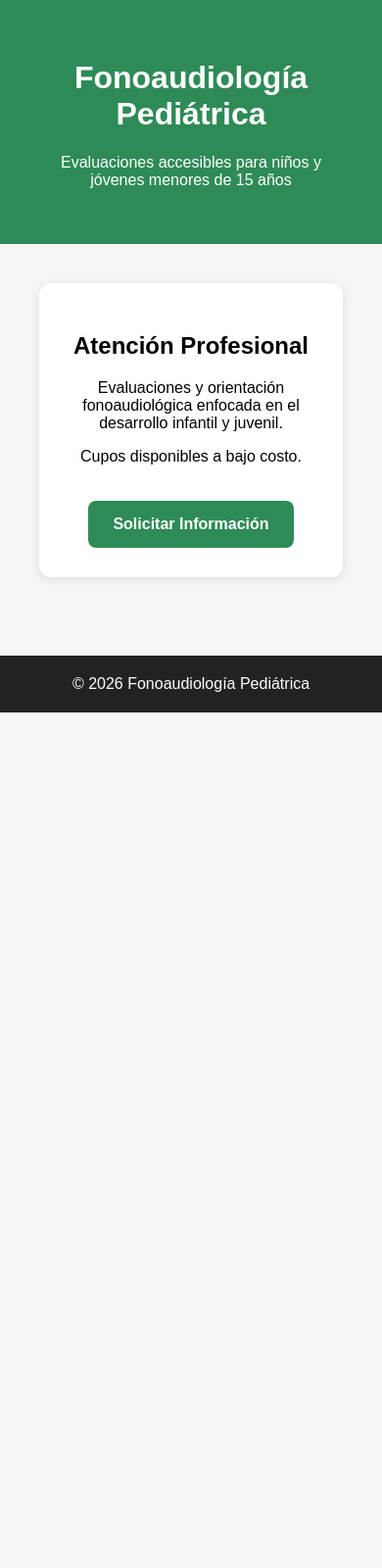
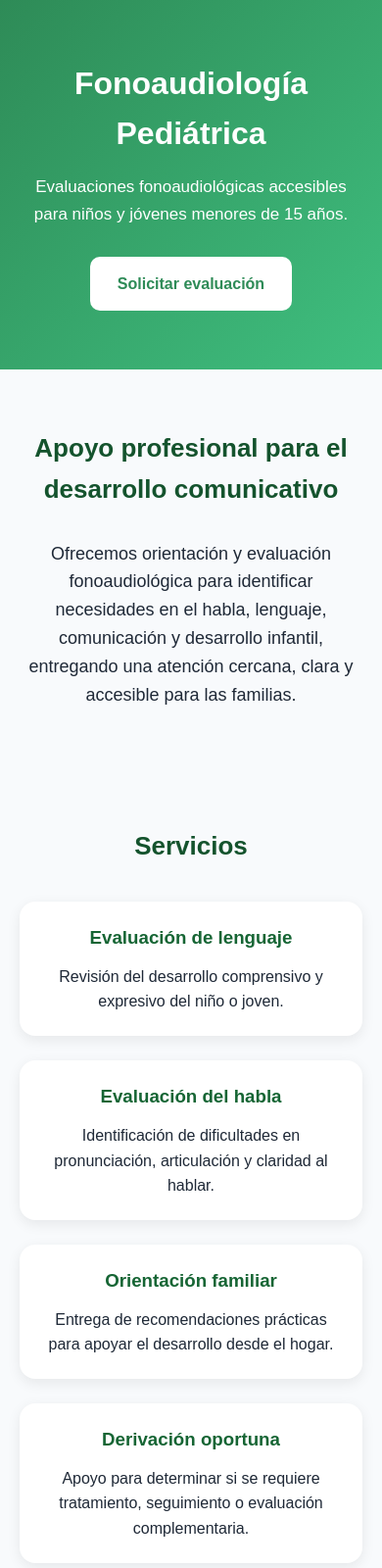
Before and after one commit to davidsilvar-sudo/mi-pagina-web, a plain HTML site: page index.html in a window 390 px wide. Shown: the top 1600 px of the page at 98% size. Before the commit the page ends 844 px from the top, so only its background shows below. Drawn offline with Linux system fonts and the light colour scheme.

Commit message:
Update index.html

```diff
--- a/index.html
+++ b/index.html
@@ -1,87 +1,324 @@
 <!DOCTYPE html>
 <html lang="es">
 <head>
-  <meta charset="UTF-8">
-  <meta name="viewport" content="width=device-width, initial-scale=1.0">
+  <meta charset="UTF-8" />
+  <meta name="viewport" content="width=device-width, initial-scale=1.0" />
   <title>Fonoaudiología Pediátrica</title>
 
   <style>
-    body{
-      font-family: Arial, sans-serif;
-      margin:0;
-      padding:0;
-      background:#f5f5f5;
-      text-align:center;
+    * {
+      box-sizing: border-box;
+      margin: 0;
+      padding: 0;
     }
 
-    header{
-      background:#2e8b57;
-      color:white;
-      padding:40px;
+    body {
+      font-family: Arial, sans-serif;
+      color: #1f2937;
+      background: #f8fafc;
+      line-height: 1.6;
     }
 
-    section{
-      padding:40px;
+    header {
+      background: linear-gradient(135deg, #2e8b57, #3fbf7f);
+      color: white;
+      padding: 70px 20px;
+      text-align: center;
     }
 
-    .card{
-      background:white;
-      max-width:700px;
-      margin:auto;
-      padding:30px;
-      border-radius:12px;
-      box-shadow:0 2px 10px rgba(0,0,0,0.1);
+    header h1 {
+      font-size: 42px;
+      margin-bottom: 15px;
     }
 
-    .btn{
-      display:inline-block;
-      margin-top:20px;
-      background:#2e8b57;
-      color:white;
-      padding:15px 25px;
-      border-radius:8px;
-      text-decoration:none;
-      font-weight:bold;
+    header p {
+      font-size: 20px;
+      max-width: 700px;
+      margin: auto;
     }
 
-    footer{
-      margin-top:40px;
-      padding:20px;
-      background:#222;
-      color:white;
+    .btn {
+      display: inline-block;
+      margin-top: 30px;
+      background: white;
+      color: #2e8b57;
+      padding: 15px 28px;
+      border-radius: 10px;
+      text-decoration: none;
+      font-weight: bold;
+      transition: 0.3s;
+    }
+
+    .btn:hover {
+      transform: scale(1.05);
+    }
+
+    section {
+      padding: 60px 20px;
+      max-width: 1100px;
+      margin: auto;
+    }
+
+    h2 {
+      text-align: center;
+      font-size: 32px;
+      margin-bottom: 30px;
+      color: #14532d;
+    }
+
+    .intro {
+      text-align: center;
+      max-width: 800px;
+      margin: auto;
+      font-size: 18px;
+    }
+
+    .cards {
+      display: grid;
+      grid-template-columns: repeat(auto-fit, minmax(240px, 1fr));
+      gap: 25px;
+      margin-top: 35px;
+    }
+
+    .card {
+      background: white;
+      padding: 28px;
+      border-radius: 16px;
+      box-shadow: 0 4px 14px rgba(0,0,0,0.08);
+      text-align: center;
+      transition: 0.3s;
+    }
+
+    .card:hover {
+      transform: translateY(-5px);
+    }
+
+    .card h3 {
+      margin-bottom: 12px;
+      color: #166534;
+    }
+
+    .highlight {
+      background: #dcfce7;
+      border-radius: 18px;
+      padding: 40px;
+      text-align: center;
+    }
+
+    .steps {
+      max-width: 800px;
+      margin: auto;
+    }
+
+    .step {
+      background: white;
+      padding: 22px;
+      border-left: 6px solid #2e8b57;
+      margin-bottom: 18px;
+      border-radius: 10px;
+      box-shadow: 0 3px 10px rgba(0,0,0,0.05);
+    }
+
+    .contact {
+      background: #14532d;
+      color: white;
+      text-align: center;
+      border-radius: 20px;
+      padding: 50px 20px;
+    }
+
+    .contact h2 {
+      color: white;
+    }
+
+    .whatsapp {
+      background: #25D366;
+      color: white;
+      padding: 16px 30px;
+      border-radius: 10px;
+      display: inline-block;
+      text-decoration: none;
+      font-weight: bold;
+      margin-top: 25px;
+      transition: 0.3s;
+    }
+
+    .whatsapp:hover {
+      transform: scale(1.05);
+      background: #1ebe5d;
+    }
+
+    footer {
+      text-align: center;
+      padding: 25px;
+      background: #111827;
+      color: white;
+      margin-top: 40px;
+    }
+
+    @media (max-width: 600px) {
+
+      header {
+        padding: 60px 20px;
+      }
+
+      header h1 {
+        font-size: 32px;
+      }
+
+      header p {
+        font-size: 17px;
+      }
+
+      h2 {
+        font-size: 26px;
+      }
+
+      .card {
+        padding: 22px;
+      }
     }
   </style>
 </head>
+
 <body>
 
   <header>
     <h1>Fonoaudiología Pediátrica</h1>
-  <p>Evaluaciones accesibles para niños y jóvenes menores de 15 años</p>
+
+    <p>
+      Evaluaciones fonoaudiológicas accesibles para niños y jóvenes menores de 15 años.
+    </p>
+
+    <a href="#contacto" class="btn">
+      Solicitar evaluación
+    </a>
   </header>
 
   <section>
+
+    <h2>Apoyo profesional para el desarrollo comunicativo</h2>
+
+    <p class="intro">
+      Ofrecemos orientación y evaluación fonoaudiológica para identificar necesidades en el habla,
+      lenguaje, comunicación y desarrollo infantil, entregando una atención cercana,
+      clara y accesible para las familias.
+    </p>
+
+  </section>
+
+  <section>
+
+    <h2>Servicios</h2>
+
+    <div class="cards">
+
       <div class="card">
-
-    <h2>Atención Profesional</h2>
+        <h3>Evaluación de lenguaje</h3>
 
         <p>
-      Evaluaciones y orientación fonoaudiológica enfocada en
-      el desarrollo infantil y juvenil.
+          Revisión del desarrollo comprensivo y expresivo del niño o joven.
+        </p>
+      </div>
+
+      <div class="card">
+        <h3>Evaluación del habla</h3>
+
+        <p>
+          Identificación de dificultades en pronunciación, articulación y claridad al hablar.
+        </p>
+      </div>
+
+      <div class="card">
+        <h3>Orientación familiar</h3>
+
+        <p>
+          Entrega de recomendaciones prácticas para apoyar el desarrollo desde el hogar.
+        </p>
+      </div>
+
+      <div class="card">
+        <h3>Derivación oportuna</h3>
+
+        <p>
+          Apoyo para determinar si se requiere tratamiento, seguimiento o evaluación complementaria.
+        </p>
+      </div>
+
+    </div>
+
+  </section>
+
+  <section>
+
+    <div class="highlight">
+
+      <h2>¿Para quién está dirigido?</h2>
+
+      <p>
+        Para niños y jóvenes menores de 15 años que presenten dificultades en el lenguaje,
+        pronunciación, comunicación, comprensión, expresión oral o que requieran una primera evaluación
+        fonoaudiológica.
       </p>
 
+    </div>
+
+  </section>
+
+  <section>
+
+    <h2>¿Cómo funciona?</h2>
+
+    <div class="steps">
+
+      <div class="step">
+        <strong>1. Solicitud de información:</strong>
+        La familia se comunica para consultar disponibilidad.
+      </div>
+
+      <div class="step">
+        <strong>2. Coordinación de evaluación:</strong>
+        Se agenda una hora según disponibilidad.
+      </div>
+
+      <div class="step">
+        <strong>3. Evaluación profesional:</strong>
+        Se realiza la revisión fonoaudiológica correspondiente.
+      </div>
+
+      <div class="step">
+        <strong>4. Orientación final:</strong>
+        Se entregan recomendaciones y próximos pasos sugeridos.
+      </div>
+
+    </div>
+
+  </section>
+
+  <section id="contacto">
+
+    <div class="contact">
+
+      <h2>Agenda o solicita más información</h2>
+
       <p>
-      Cupos disponibles a bajo costo.
+        Contáctanos para conocer disponibilidad, valores y cupos vigentes.
       </p>
 
-    <a class="btn" href="#">
-      Solicitar Información
+      <a
+        class="whatsapp"
+        href="https://wa.me/56954221399"
+        target="_blank"
+      >
+        Escribir por WhatsApp
       </a>
 
     </div>
+
   </section>
 
   <footer>
-  © 2026 Fonoaudiología Pediátrica
+    © 2026 Fonoaudiología Pediátrica | Atención para niños y jóvenes
   </footer>
 
 </body>
```
Lines whose indentation alone changed are shown as unchanged.
